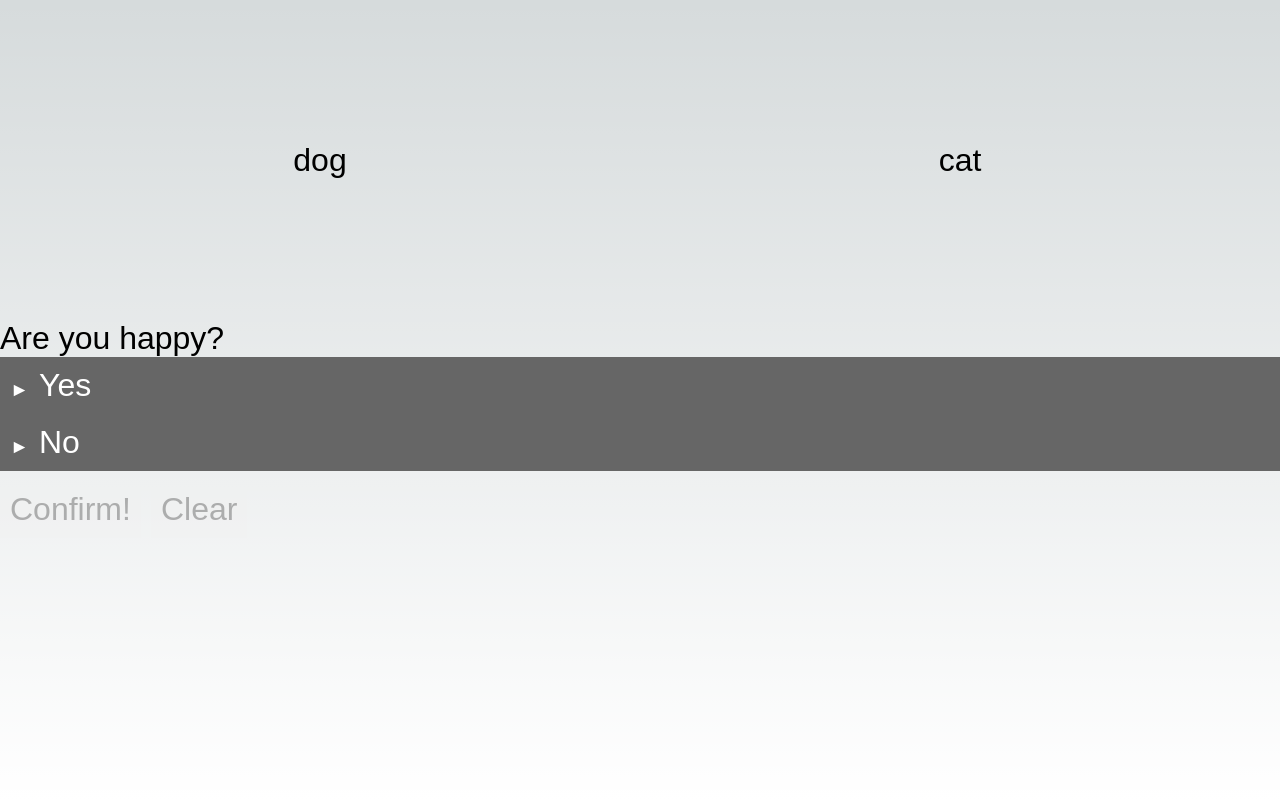
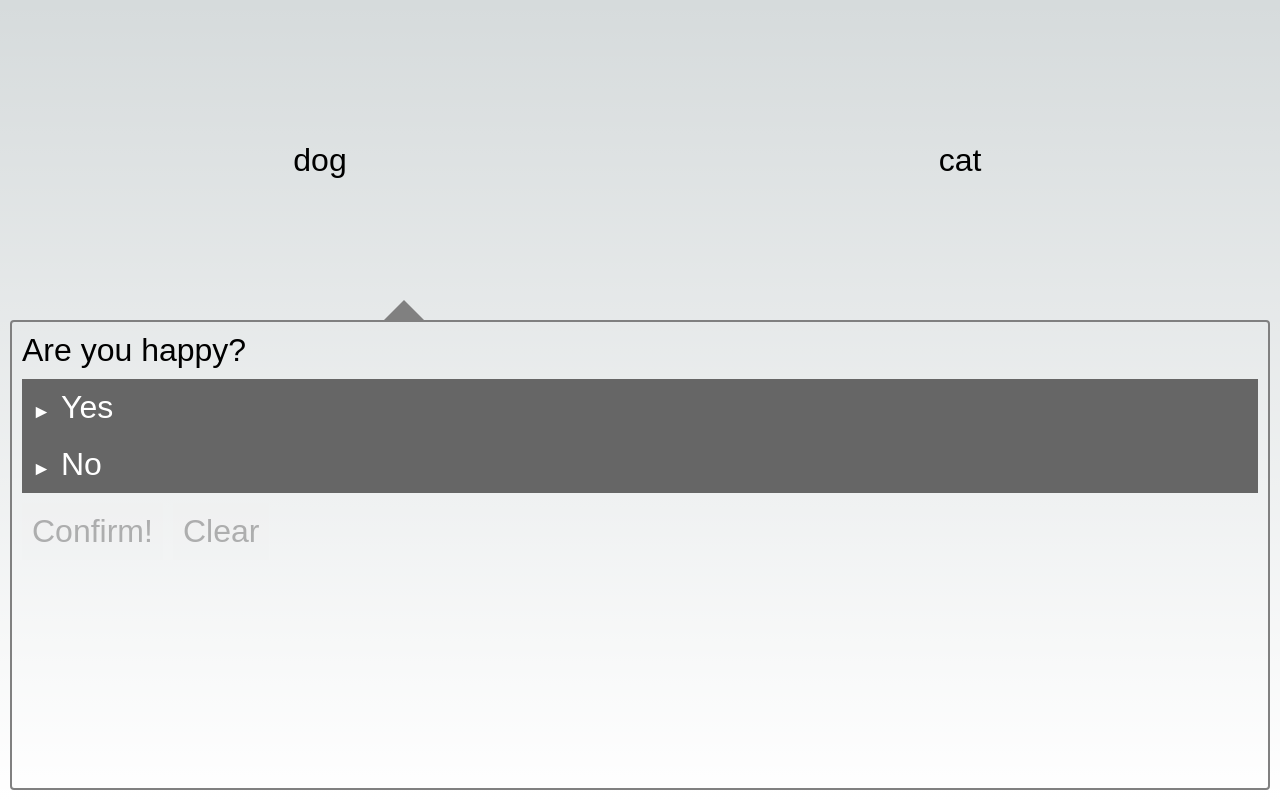
Before and after one commit to KrzysztofCzopek/hackyeah-2023, a Next.js app in the folder client/: page / in a window 1280 px wide. Built offline with nearby package versions, Linux system fonts and the light colour scheme; a web font is replaced by a local one.

Commit message:
Add speaker and not mandatory characters

```diff
--- a/client/src/component/Question.module.css
+++ b/client/src/component/Question.module.css
@@ -9,3 +9,7 @@
     gap: 10px;
     margin-top: 10px;
 }
+
+.question {
+    margin-bottom: 10px;
+}
--- a/client/src/component/Question.tsx
+++ b/client/src/component/Question.tsx
@@ -39,7 +39,7 @@ export const Question: React.FC<QuestionProps> = ({
 
   return (
     <div className={styles.container}>
-      {question.text}
+      <div className={styles.question}>{question.text}</div>
       {answers.map((answer) => (
         <Answer
           selected={selected === answer}
--- a/client/src/component/Scene.module.css
+++ b/client/src/component/Scene.module.css
@@ -13,12 +13,38 @@
 
 .dialogue {
   position: absolute;
-    width: 100%;
-    bottom: 0;
+  bottom: 10px;
   top: 40%;
+  left: 10px;
+  right: 10px;
+  padding: 10px;
   display: flex;
   flex-direction: column;
   overflow-y: scroll;
+  border: 2px solid grey;
+  border-radius: 4px;
+}
+
+.arrow {
+  content: "";
+  position: absolute;
+  top: -10px;
+  border: 20px solid transparent;
+  border-bottom-color: grey;
+  bottom: 60%;
+  left: 50%;
+  transition: 300ms ease-in-out left;
+  display: none;
+}
+
+.arrow[data-actor="left"] {
+    left: 30%;
+    display: block;
+}
+
+.arrow[data-actor="right"] {
+    left: 70%;
+    display: block;
 }
 
 .leftActor,
--- a/client/src/component/Scene.tsx
+++ b/client/src/component/Scene.tsx
@@ -5,7 +5,6 @@ import * as Types from "@/data/types";
 import Character from "./Character";
 import { Question } from "./Question";
 import { Narration } from "./Narration";
-
 
 interface SceneProps {
   scene: Types.Line;
@@ -17,20 +16,22 @@ export const Scene: React.FC<SceneProps> = ({ scene, onAnswerSelected }) => {
     <article className={styles.scene}>
       <div className={styles.actors}>
         <div className={styles.leftActor}>
-          <Character character={scene.left} />
+          {scene.left ? <Character character={scene.left} /> : null}
         </div>
         <div className={styles.rightActor}>
-          <Character character={scene.right} />
+          {scene.right ? <Character character={scene.right} /> : null}
         </div>
       </div>
+      <div data-actor={scene.speaking} className={styles.arrow}></div>
       <div className={styles.dialogue}>
-        {
-          Types.isQuestion(scene.content) ? (
-            <Question onAnswerSelected={onAnswerSelected} question={scene.content} />
-            ) : (
-              <Narration narration={scene.content} onSkipped={onAnswerSelected} />
-            )
-        }
+        {Types.isQuestion(scene.content) ? (
+          <Question
+            onAnswerSelected={onAnswerSelected}
+            question={scene.content}
+          />
+        ) : (
+          <Narration narration={scene.content} onSkipped={onAnswerSelected} />
+        )}
       </div>
     </article>
   );
--- a/client/src/data/mock.ts
+++ b/client/src/data/mock.ts
@@ -2,6 +2,7 @@ import * as Types from "./types";
 
 export const lines: Types.Line[] = [
   {
+    speaking: "left",
     left: {
       type: Types.CharacterType.Dog,
       mood: Types.Mood.Happy,
@@ -33,6 +34,7 @@ export const lines: Types.Line[] = [
     },
   },
   {
+    speaking: "right",
     left: {
       type: Types.CharacterType.Dog,
       mood: Types.Mood.Happy,
--- a/client/src/data/types.ts
+++ b/client/src/data/types.ts
@@ -7,9 +7,6 @@ export enum CharacterType {
   Rabbit = "Rabbit",
   Snake = "Snake"
 }
-
-
-
 
 export enum Environment {
   Room = 'room',
@@ -53,8 +50,9 @@ export interface Character {
 }
 
 export interface Line {
-    left: Character;
-    right: Character;
+    speaking?: "left" | "right"
+    left?: Character;
+    right?: Character;
     environment: Environment;
     content: Narration | Question;
 }
```
Lines whose indentation alone changed are shown as unchanged.
